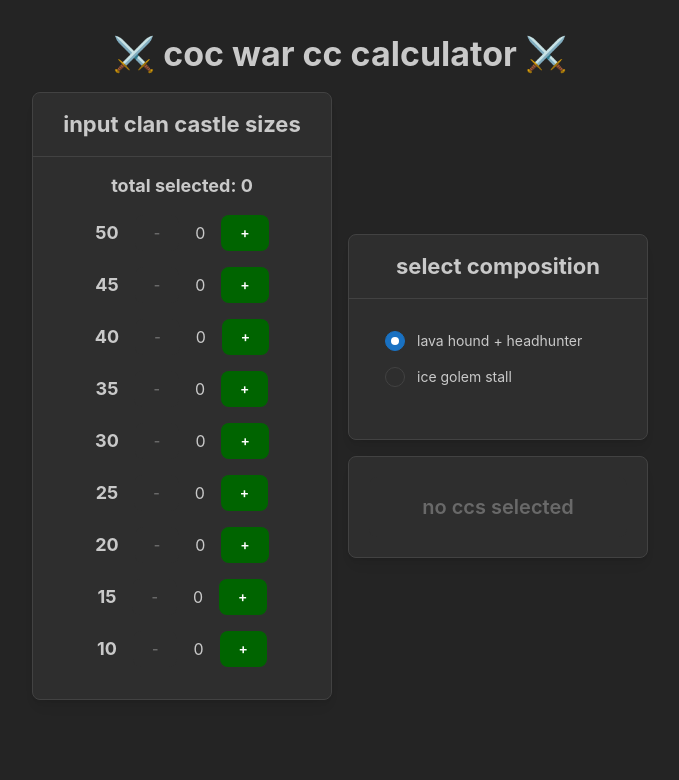
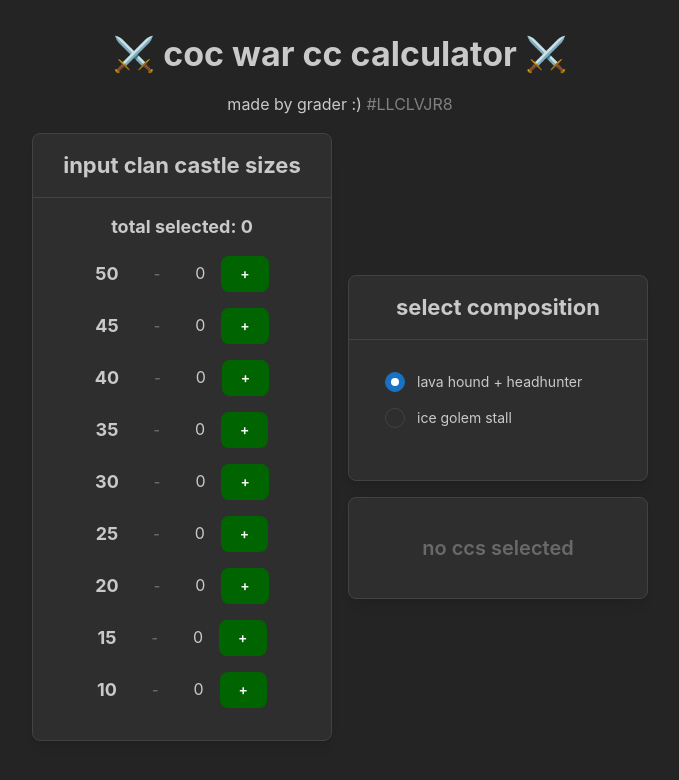
Before and after one commit to andrewli5/war-cc-calculator, a React (Vite) app: page / in a window 1280 px wide. Shown: the top 780 px of the page, without its empty margins (300-979 px from the left). Built offline with nearby package versions, Linux system fonts and the light colour scheme.

Commit message:
added credits

```diff
--- a/src/Website.tsx
+++ b/src/Website.tsx
@@ -1,5 +1,5 @@
 import { Button, Card, Group, Stack, Text, Title, Radio } from "@mantine/core";
-import { useEffect, useState } from "react";
+import { useState } from "react";
 
 const COMPS = [
   {
@@ -88,7 +88,7 @@
   });
   const [totalSelected, setTotalSelected] = useState(0);
   const [totalSize, setTotalSize] = useState(0);
-  const [selectedComp, setSelectedComp] = useState<string>("lava");
+  const [selectedComp, setSelectedComp] = useState("lava");
   const [troopAmts, setTroopAmts] = useState({ ...DEFAULT_TROOP_AMTS });
   const [resultsVisible, setResultsVisible] = useState(false);
 
@@ -243,6 +243,7 @@
   return (
     <Stack align="center" m="xl">
       <Title order={1}>⚔️ coc war cc calculator ⚔️</Title>
+      <Text>{"made by grader :)"} <Text span c="grey">{"#LLCLVJR8"}</Text></Text>
       <Group>
         <SizesCard />
         <Stack w="300px">
```
